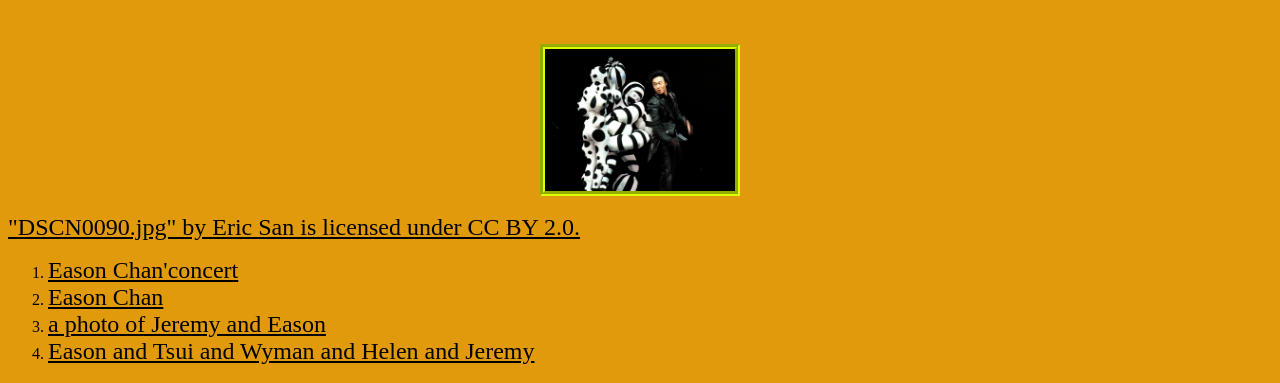
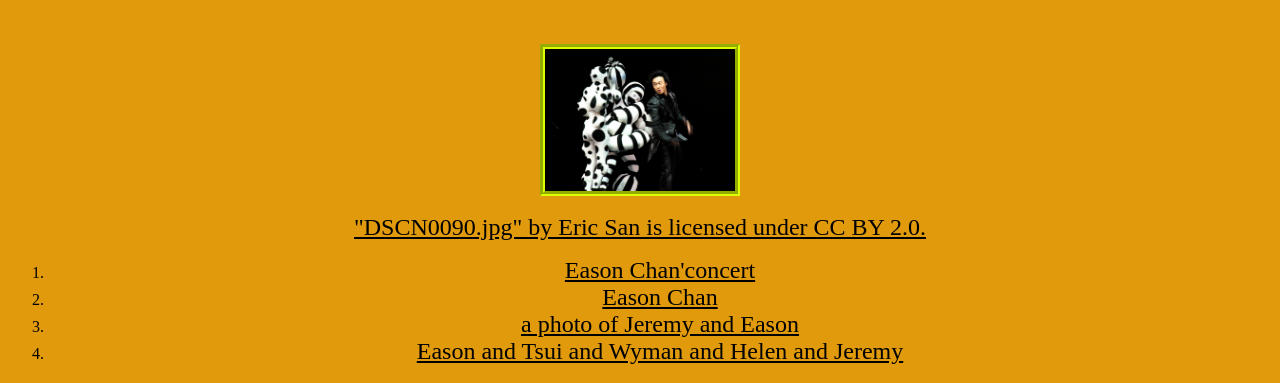
Before and after one commit to victorzhengchen/Eason, a plain HTML site: page index.html in a window 1280 px wide. Shown: the part 417-800 px from the top of the page. Drawn offline with Linux system fonts and the light colour scheme.

Commit message:
Update design.css

```diff
--- a/design.css
+++ b/design.css
@@ -1,6 +1,6 @@
 body{background-color: #E19A0B;}
 h1{font-family: Apple Chancery; text-align: center; font-size: 60pt;border-style: groove;  border-width: 10px;border-color: #91160E ;padding: 10px; border-right: 10px;}
 p{font-family: Apple Chancery; text-align: center; font-size: 48pt;}
-a{font-family: Apple Chancery;text-align: left; font-size: 18pt; color: black;}
+a{font-family: Apple Chancery;text-align: left; font-size: 18pt; color: black;display: block; text-align: center;}
 img{display: block;margin-left: auto;margin-right: auto;width: 15%;}
 img{border-style: groove; border-width: 5px;border-color: #DEFF00;}
```
